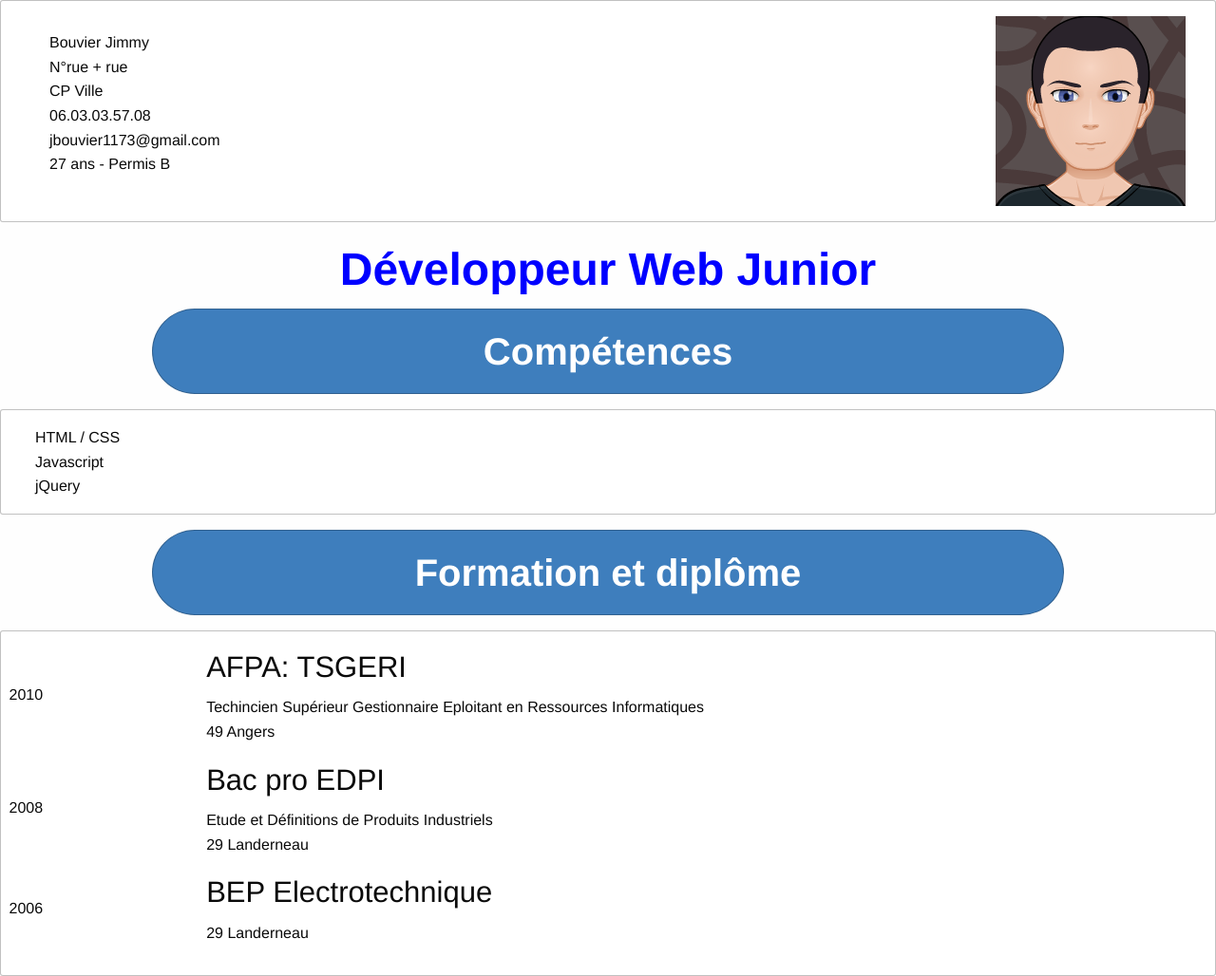
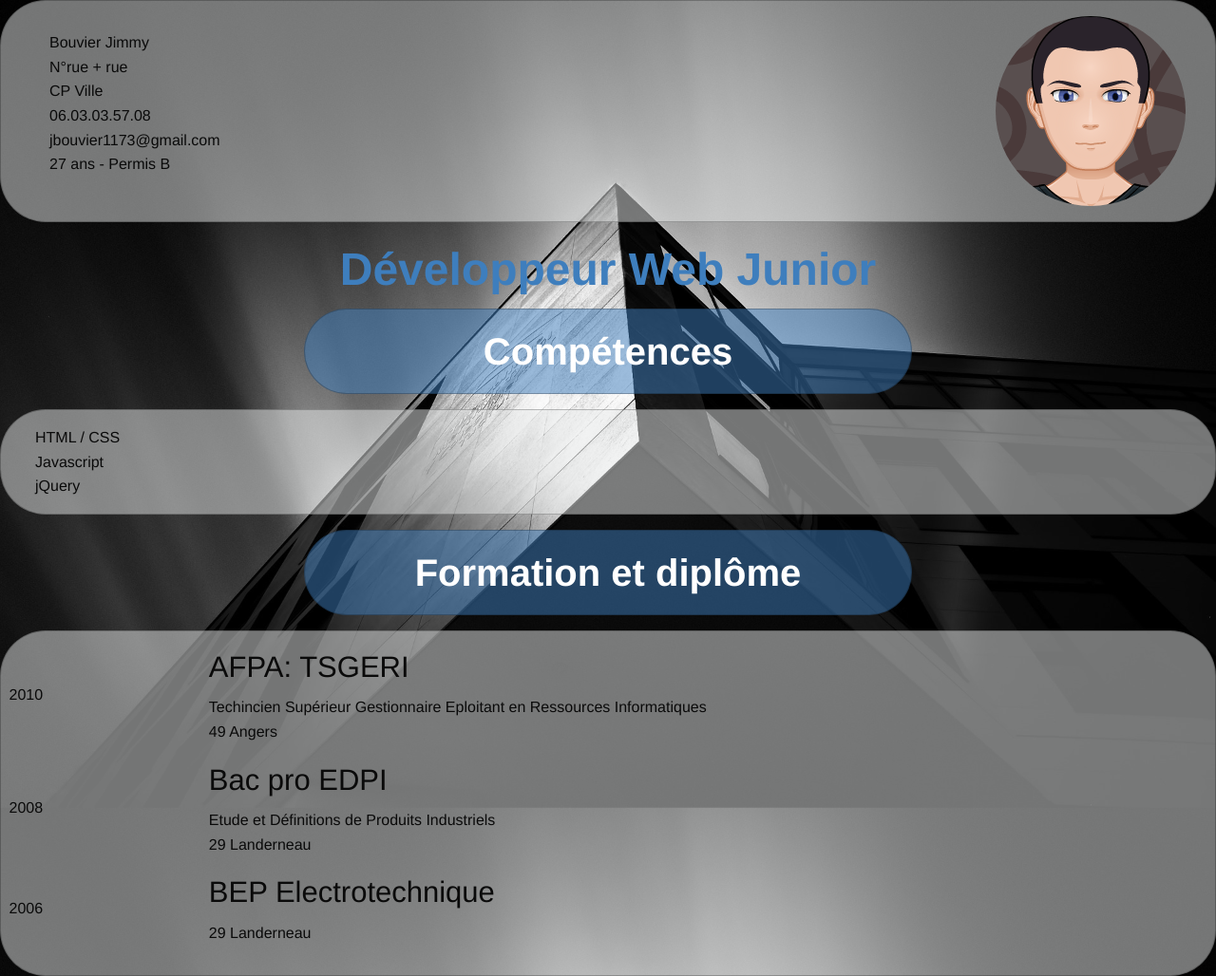
Before and after one commit to Jim29800/cv_foundation, a plain HTML site: page index.html in a window 1280 px wide. Shown: the top 1028 px of the page at 95% size. Drawn offline with Linux system fonts and the light colour scheme.

Commit message:
opacité, fond ecran

```diff
--- a/css/app.css
+++ b/css/app.css
@@ -1,17 +1,34 @@
+body {
+	background-image: url("../fond.jpg");
+	background-repeat:no-repeat;
+	background-attachment: fixed;
+	background-size: cover;
+}
+.rond {
+	border-radius: 100%;
+}
+
+.callout{
+ 	background-color: rgba(232,233,233, 0.5);
+ 	border-radius: 3rem;
+}
 .categorie {
 	text-align: center;
 	border-radius: 10rem;
 	color: white;
-  	background-color: #3E7EBD;
-  	max-width: 60rem;
+  	background-color: rgba(62,126,189, 0.5);
+  	max-width: 40rem;
   	margin-left: auto;
   	margin-right: auto;
   	font-weight: bold;
 }
 .bleu {
-	color:blue;
+	color:rgb(62,126,189);;
 	font-weight: bold;
 }
 ul{
 	list-style: none ;
 }
+.conteneur {
+	padding-right: 0%;
+}
```
